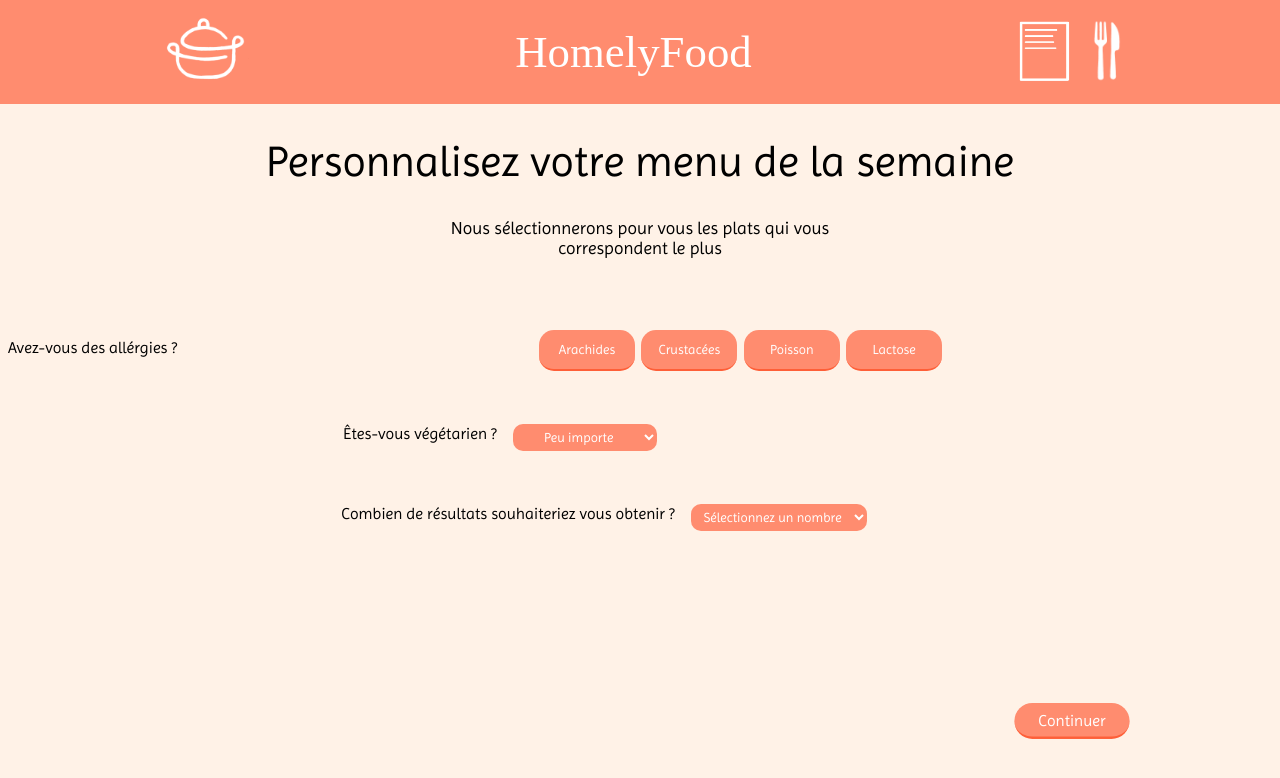
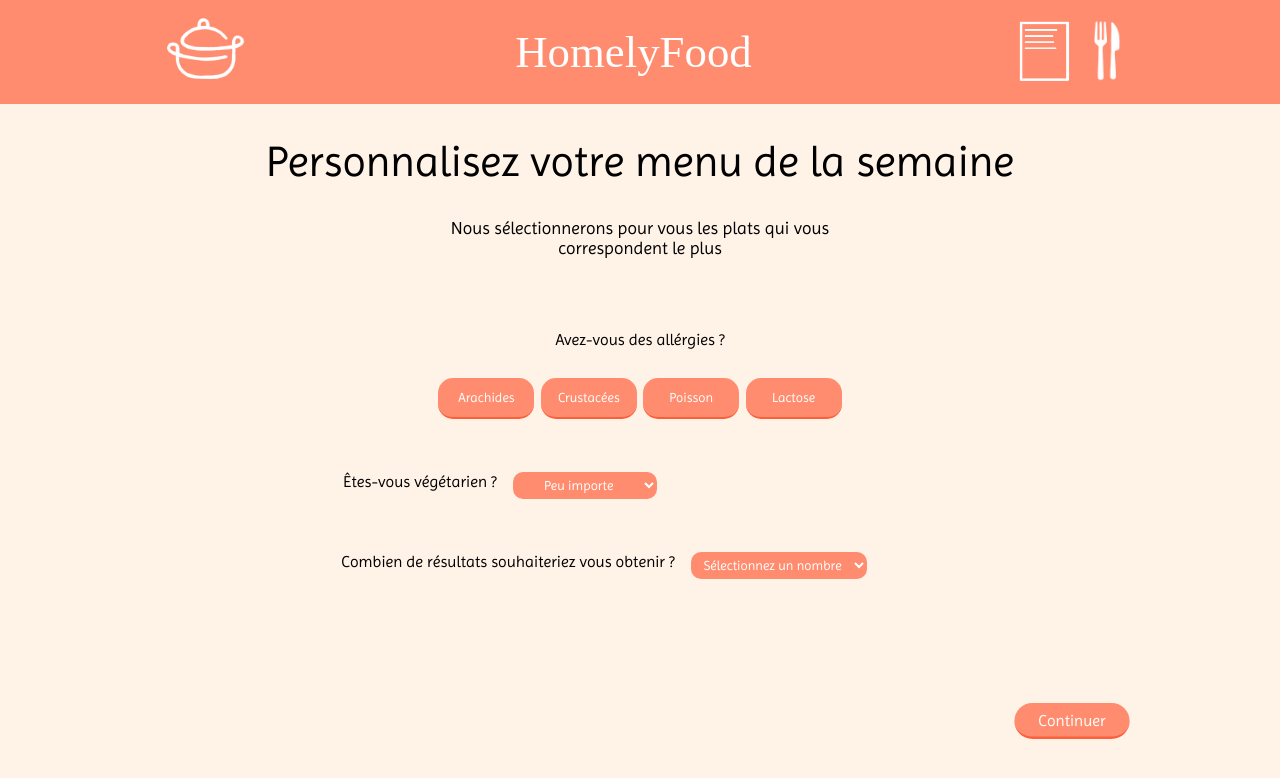
Before and after one commit to WildCodeSchool-2024-02/JS-Remote-JavaScrypte-P2-4, a React (Vite) app in the folder client/: page /search in a window 1280 px wide. Shown: the top 778 px of the page. Built offline with nearby package versions, Linux system fonts and the light colour scheme.

Commit message:
feat(filterPage): adjusted paragraph position

```diff
--- a/client/src/components/filter/filter.module.css
+++ b/client/src/components/filter/filter.module.css
@@ -23,8 +23,10 @@ p {
 }
 
 .allergies {
+  display: flex;
+  flex-direction: column;
   p {
-    margin: 0.5rem;
+    margin: 0;
   }
   div {
     display: flex;
```
